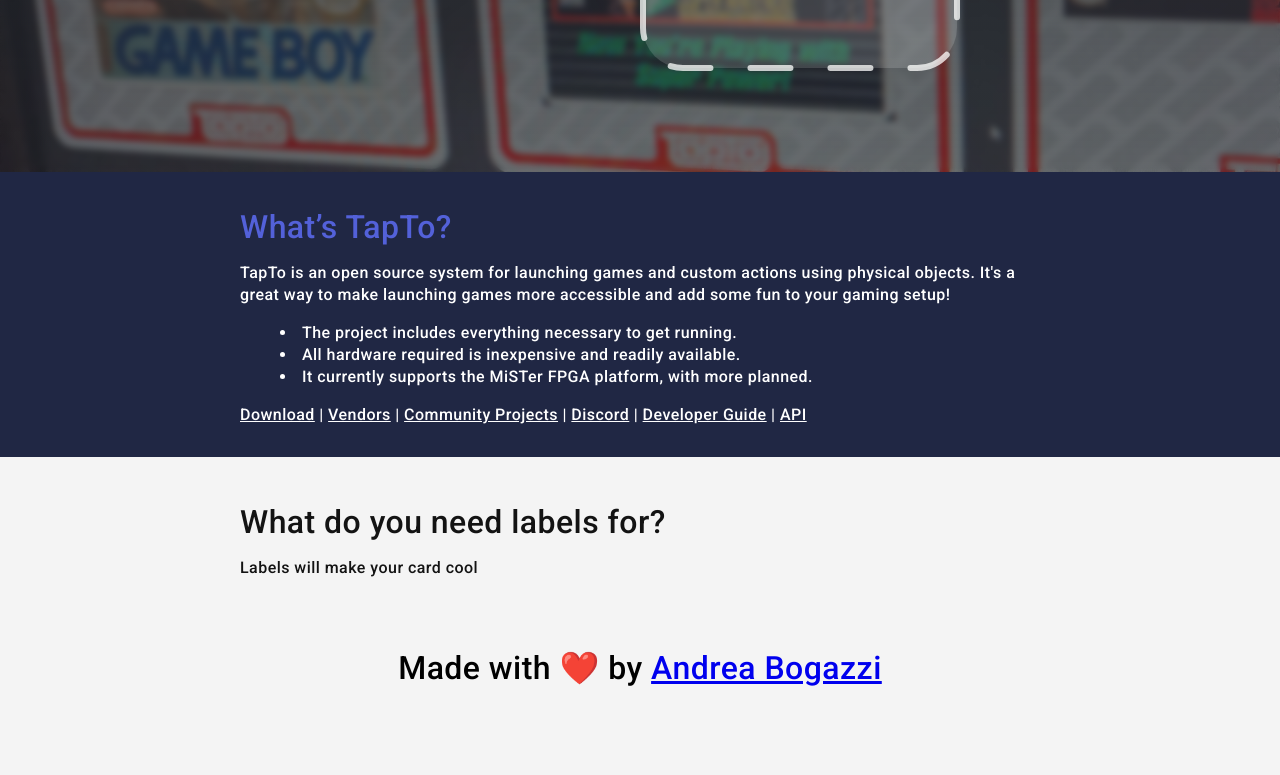
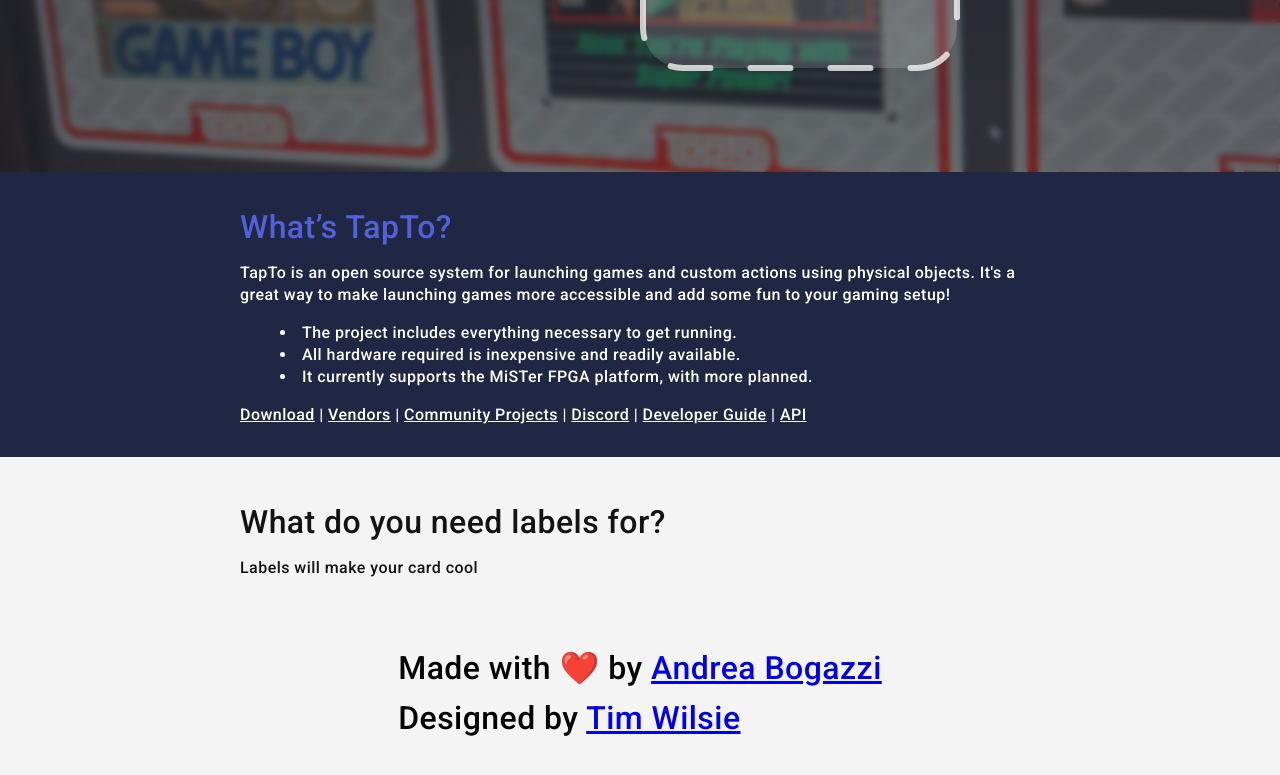
Before and after one commit to TapToCommunity/TapToLabelDesigner, a React (Vite) app: page / in a window 1280 px wide. Shown: the part 431-1206 px from the top of the page. Built offline with nearby package versions, Linux system fonts and the light colour scheme.

Commit message:
add Tim Wilsie for the design

```diff
--- a/src/components/HomePage.tsx
+++ b/src/components/HomePage.tsx
@@ -71,6 +71,8 @@ export const HomePage = () => {
         <Typography variant="h3">
           Made with ❤️ by{' '}
           <a href="https://github.com/asturur">Andrea Bogazzi</a>
+          <br />
+          Designed by <a href="https://timwilsie.com/">Tim Wilsie</a>
         </Typography>
       </div>
     </div>
```
